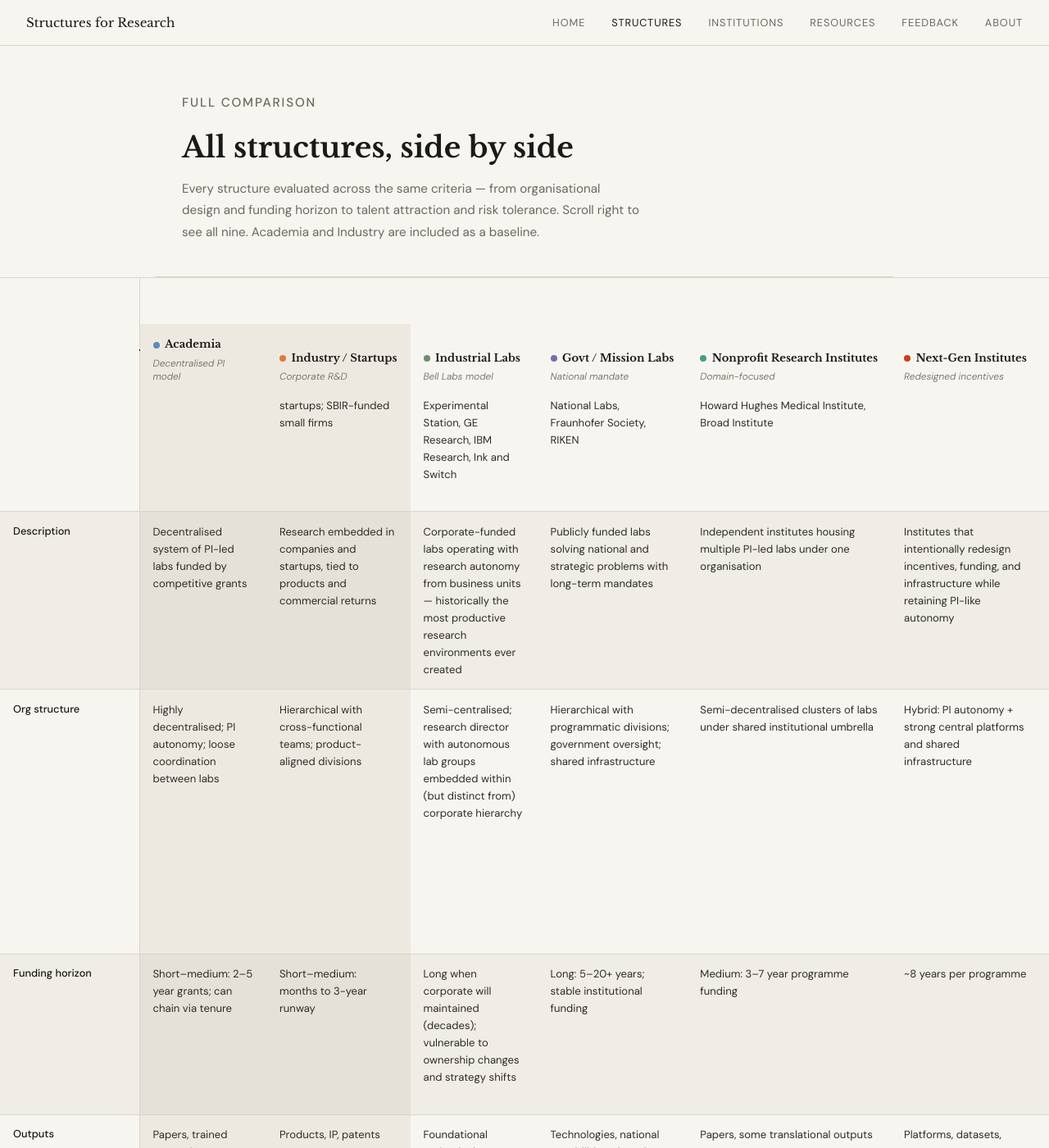
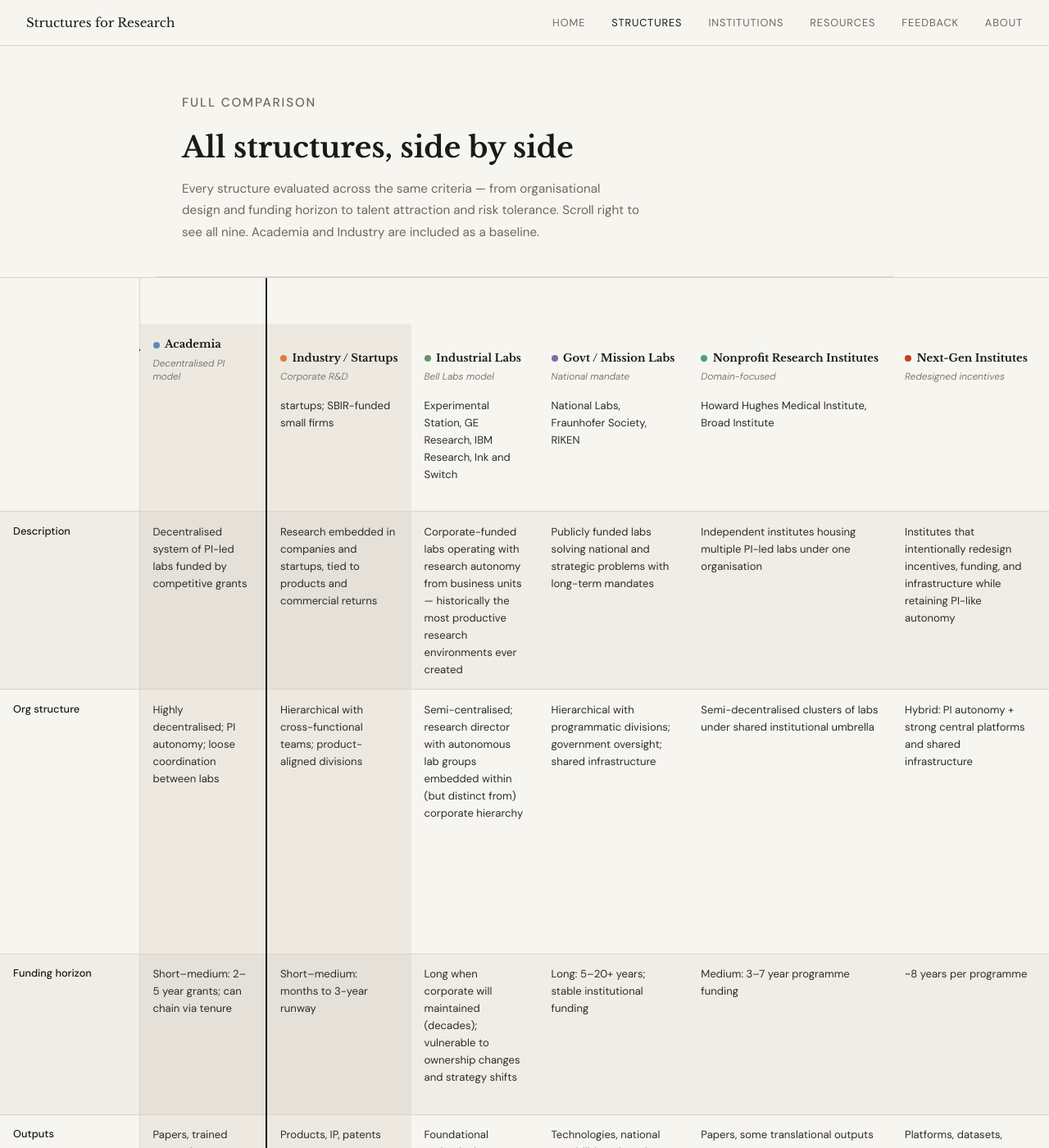
Before and after one commit to biancale4/structuresforresearch.com, a Jekyll site: the page built from structures (1).html, in a window 1280 px wide and 1400 px high. Shown: the whole window at 82% size. Built offline with Jekyll 4.4.1, drawn with Linux system fonts in a browser that asks for light colours.

Commit message:
Add files via upload

```diff
--- a/structures (1).html
+++ b/structures (1).html
@@ -28,11 +27,11 @@ description: Every research structure evaluated side by side across the same cri
   tbody td { padding: .85rem 1rem; vertical-align: top; line-height: 1.6; color: #2d2d2a; min-width: 155px; max-width: 220px; }
 
   /* 3. Academia (col 2) and Industry (col 3) shaded slightly darker as baseline/traditional structures */
-  thead th:nth-child(2) { background: #ede9e1; }
+  thead th:nth-child(2) { background: #ede9e1; border-right: 2px solid var(--ink); }
   thead th:nth-child(3) { background: #ede9e1; }
-  tbody tr td:nth-child(2) { background: #ede9e1; }
+  tbody tr td:nth-child(2) { background: #ede9e1; border-right: 2px solid var(--ink); }
   tbody tr td:nth-child(3) { background: #ede9e1; }
-  tbody tr:nth-child(even) td:nth-child(2) { background: #e5e0d8; }
+  tbody tr:nth-child(even) td:nth-child(2) { background: #e5e0d8; border-right: 2px solid var(--ink); }
   tbody tr:nth-child(even) td:nth-child(3) { background: #e5e0d8; }
 
   .badge { display: inline-block; font-size: .72rem; font-weight: 500; padding: .15rem .5rem; border-radius: 2px; letter-spacing: .03em; }
```
Also changed, not shown: other parts of structures (1).html (+0 -1 lines).
